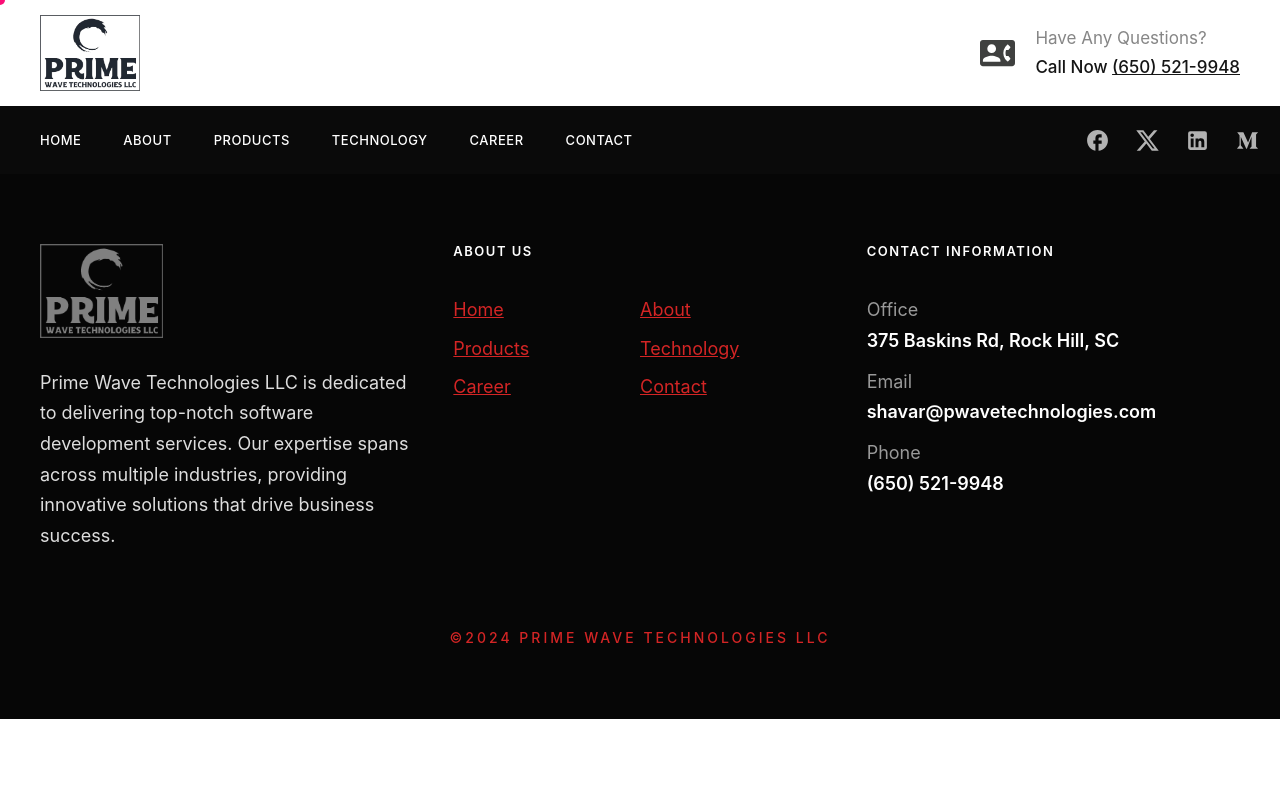
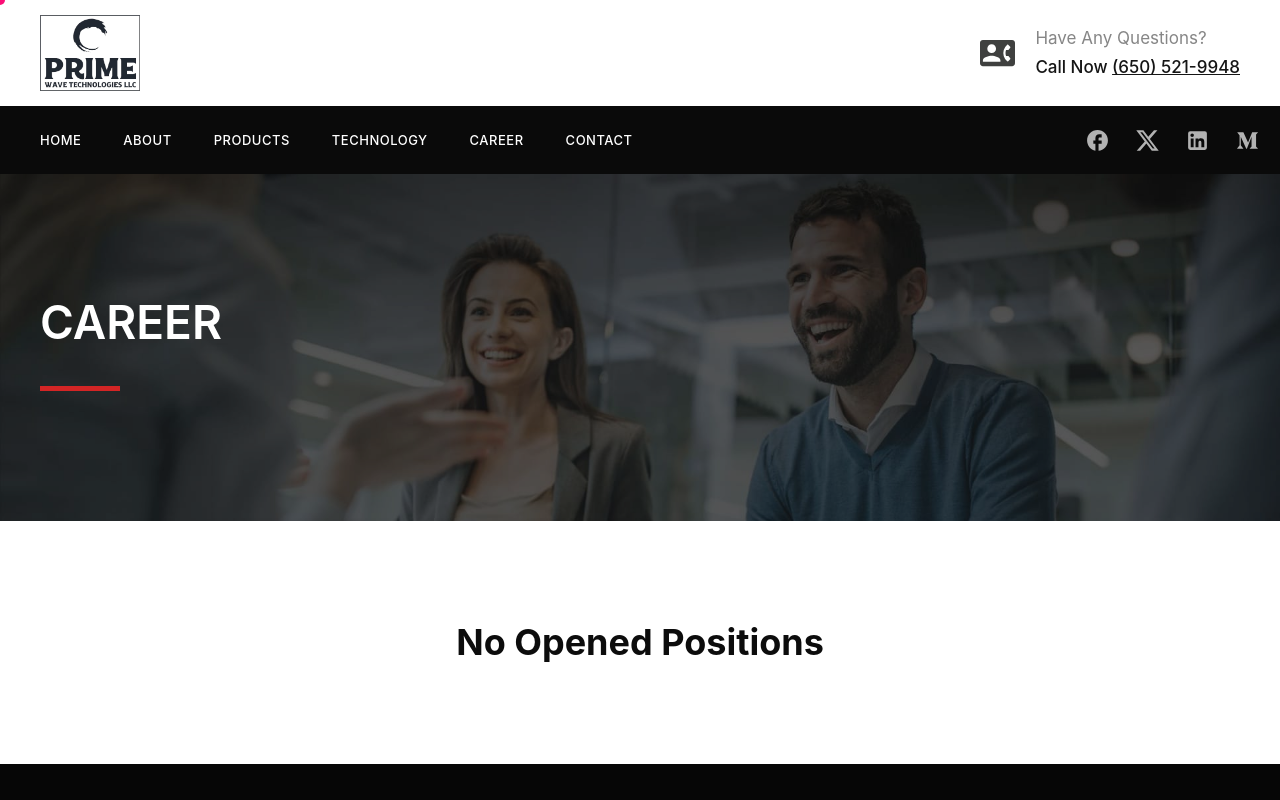
Before and after one commit to intelliseawolf/prime-llc-company-site, a React (Create React App) app: page /careers in a window 1280 px wide. Shown: the top 800 px of the page. Built offline with nearby package versions, Linux system fonts and the light colour scheme.

Commit message:
added: career page

```diff
--- a/src/App.js
+++ b/src/App.js
@@ -6,6 +6,7 @@
 import AboutUs from "./pages/AboutUs";
 import ProductPage from "./pages/Product";
 import ContactPage from "./pages/Contact";
+import CareerPage from "./pages/Career";
 
 function App() {
   return (
@@ -16,6 +17,7 @@
           <Route path="/" element={<HomePage />} />
           <Route path="/about" element={<AboutUs />} />
           <Route path="/products" element={<ProductPage />} />
+          <Route path="/careers" element={<CareerPage />} />
           <Route path="/contact" element={<ContactPage />} />
         </Routes>
       </Layout>
--- /dev/null
+++ b/src/pages/Career/Banner.js
@@ -0,0 +1,21 @@
+const Banner = () => {
+  return (
+    <div class="about-us-banner corzo-page-title-wrap  corzo-style-custom corzo-left-align">
+      <div class="corzo-header-transparent-substitute"></div>
+      <div class="corzo-page-title-overlay"></div>
+      <div class="corzo-page-title-container corzo-container">
+        <div class="corzo-page-title-content corzo-item-pdlr">
+          <h1
+            class="corzo-page-title"
+            style={{ fontSize: "46px", marginTop: "10px" }}
+          >
+            Career
+          </h1>
+          <div class="corzo-page-caption-divider"></div>
+        </div>
+      </div>
+    </div>
+  );
+};
+
+export default Banner;
--- /dev/null
+++ b/src/pages/Career/index.js
@@ -0,0 +1,19 @@
+import Banner from "./Banner";
+
+const CareerPage = () => {
+  return (
+    <>
+      <Banner />
+      <div className="d-flex justify-content-center">
+        <h3
+          class="gdlr-core-title-item-title gdlr-core-skin-title"
+          style={{ margin: "100px 0" }}
+        >
+          No Opened Positions
+        </h3>
+      </div>
+    </>
+  );
+};
+
+export default CareerPage;
```
